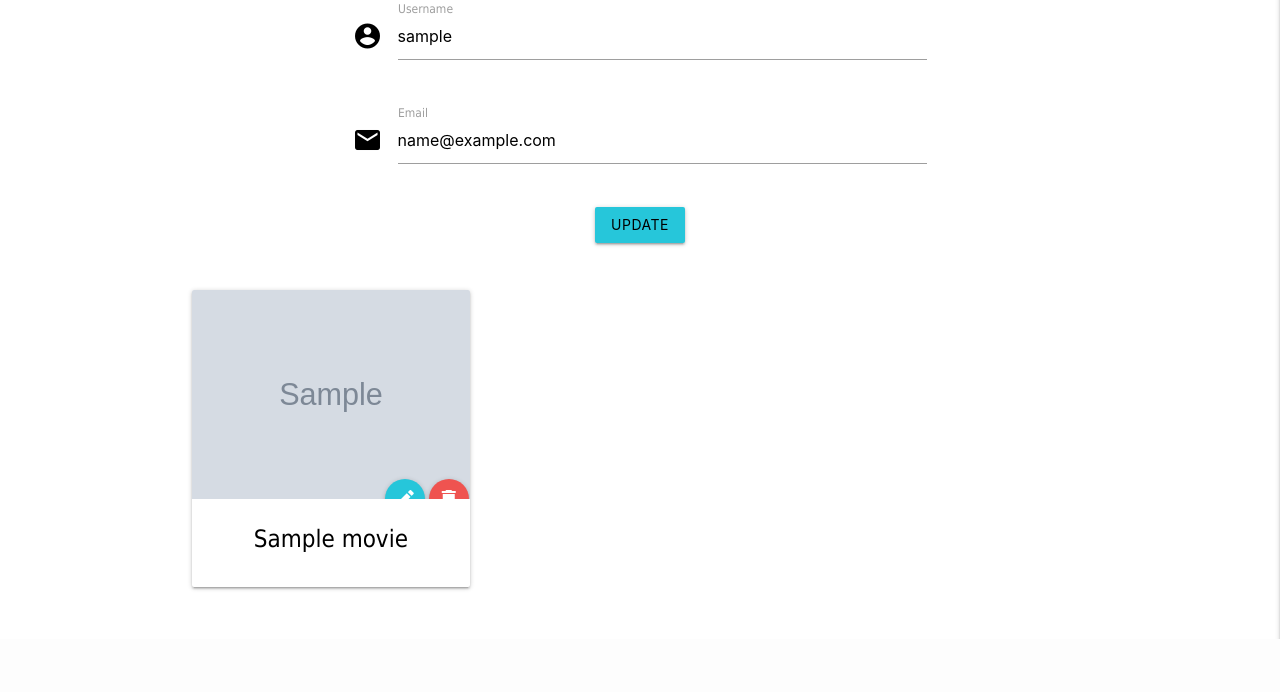
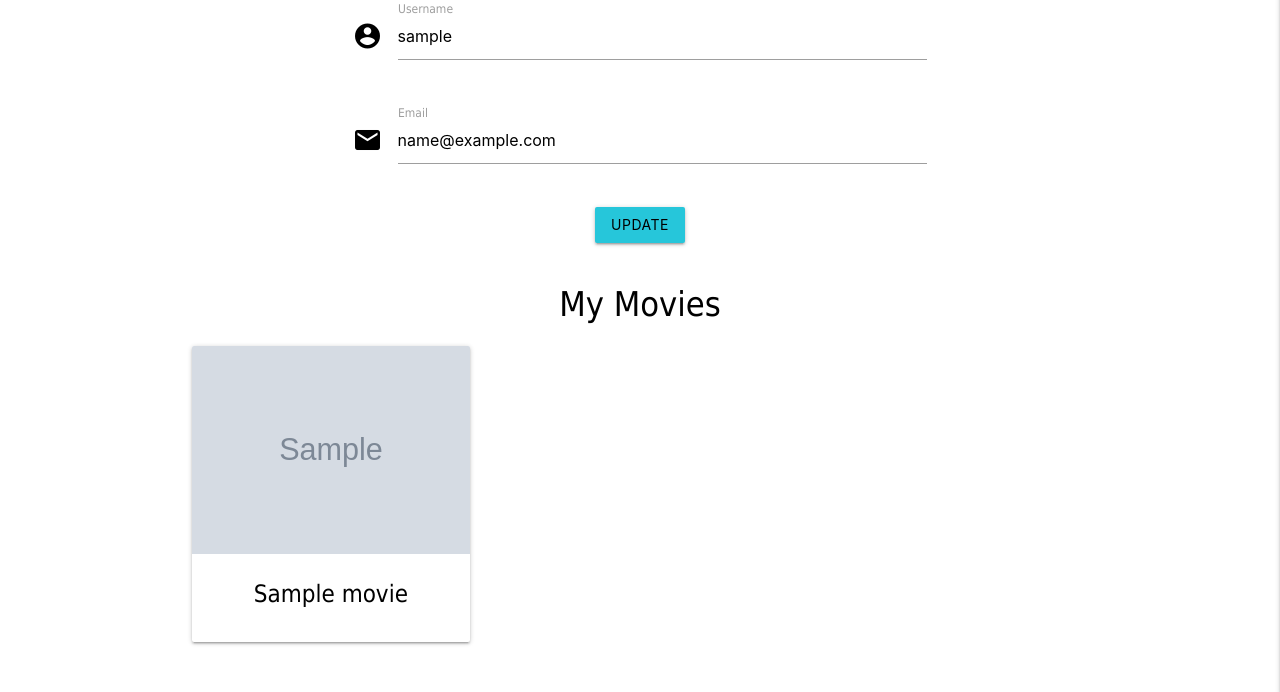
Before and after one commit to Code-Institute-Submissions/Dynjashik-MSP3-Movie-collection_OctREsub, a Flask app: template templates/profile.html in a window 1280 px wide. Shown: the part 161-853 px from the top of the page. Before the commit the page ends 800 px from the top, so only its background shows below. Run offline with Flask 2, Linux system fonts and the light colour scheme; the template is opened without the code that fills it: most values are stand-ins (such as "Sample title", 1, 10 or a date in 2020); grey boxes marked "Sample" are stand-in pictures; some libraries are stand-ins or nearby versions.

Commit message:
Change movie cards on profile page to new cards that works with single movie pages

```diff
--- a/templates/profile.html
+++ b/templates/profile.html
@@ -39,44 +39,23 @@
         </form>
     </div>
 
+    <h4 class="center-align">My Movies</h4>
     {% if user_movies|length > 0 %}
     <!--Movie cards-->
     <div class="row">
         <ul class="movie-cards">
             {% for movie in user_movies %}
             <li class="card-sizing card card-background center-align">
+                <a href="{{url_for('single_movie_page', movie_id=movie._id)}}"" class="card-link"></a>
                 <div class="card-image waves-effect waves-block waves-light card-overflow">
                     {% if not movie.movie_image or movie.movie_image == "" %}
                     <img class="activator" src="{{ url_for('static', filename='images/movie-icon.png') }}">
                     {% else %}
                     <img class="activator" src="{{ movie.movie_image }}">
                     {% endif %}
-                    <a class="btn-edit btn-floating halfway-fab waves-effect waves-light cyan lighten-1" href="{{url_for('edit_movie', movie_id=movie._id)}}"><i class="material-icons">edit</i></a>
-                    <a class="btn-delete modal-trigger btn-floating halfway-fab waves-effect waves-light red lighten-1" href="#modal{{movie._id}}"><i class="material-icons">delete</i></a>
                 </div>
                 <div class="card-content card-name">
                     <span class="card-title title-bottom activator">{{ movie.movie_name }}</span>
-                    <div id="modal{{movie._id}}" class="modal">
-                        <div class="modal-content">
-                        <h5>Are you sure want to delete this movie?</h5>
-                        </div>
-                        <div class="modal-footer">
-                        <a href="{{ url_for('delete_movie', movie_id=movie._id) }}" class="modal-close btn cyan lighten-1 black-text">Yes</a>
-                        <a class="modal-close btn red lighten-1 black-text">No</a>
-                        </div>
-                    </div>
-                </div>
-                <div class="card-reveal card-text">
-                <span class="card-title"><i class="material-icons right">close</i>
-                    <strong><a href="{{ movie.movie_link }}" target="_blank">{{ movie.movie_name }}</a></strong> <br><br>
-                    <p class="card-reveal-info"><i class="fas fa-theater-masks prefix cyan-text lighten-1"></i> {{ movie.category_name }}</p>
-                    <p class="card-reveal-info"><i class="fas fa-calendar-alt prefix cyan-text lighten-1"></i> {{ movie.year }}</p>
-                    <p class="card-reveal-info"> <i class="fas fa-clock prefix cyan-text lighten-1"></i> {{ movie.movie_duration }} min</p>
-                    <p class="card-reveal-info"><i class="fas fa-book prefix cyan-text lighten-1"></i>
-                                                <a href="{{ movie.book_link }} " class="collection-item" target="_blank">Book link</a></p>
-                    <p class="card-reveal-description">{{ movie.movie_description }}</p>
-                    <p class="card-reveal-info"><em>added by: {{ movie.created_by }}</em></p>
-                </span>
                 </div>
             </li>
             {% endfor %}
```
